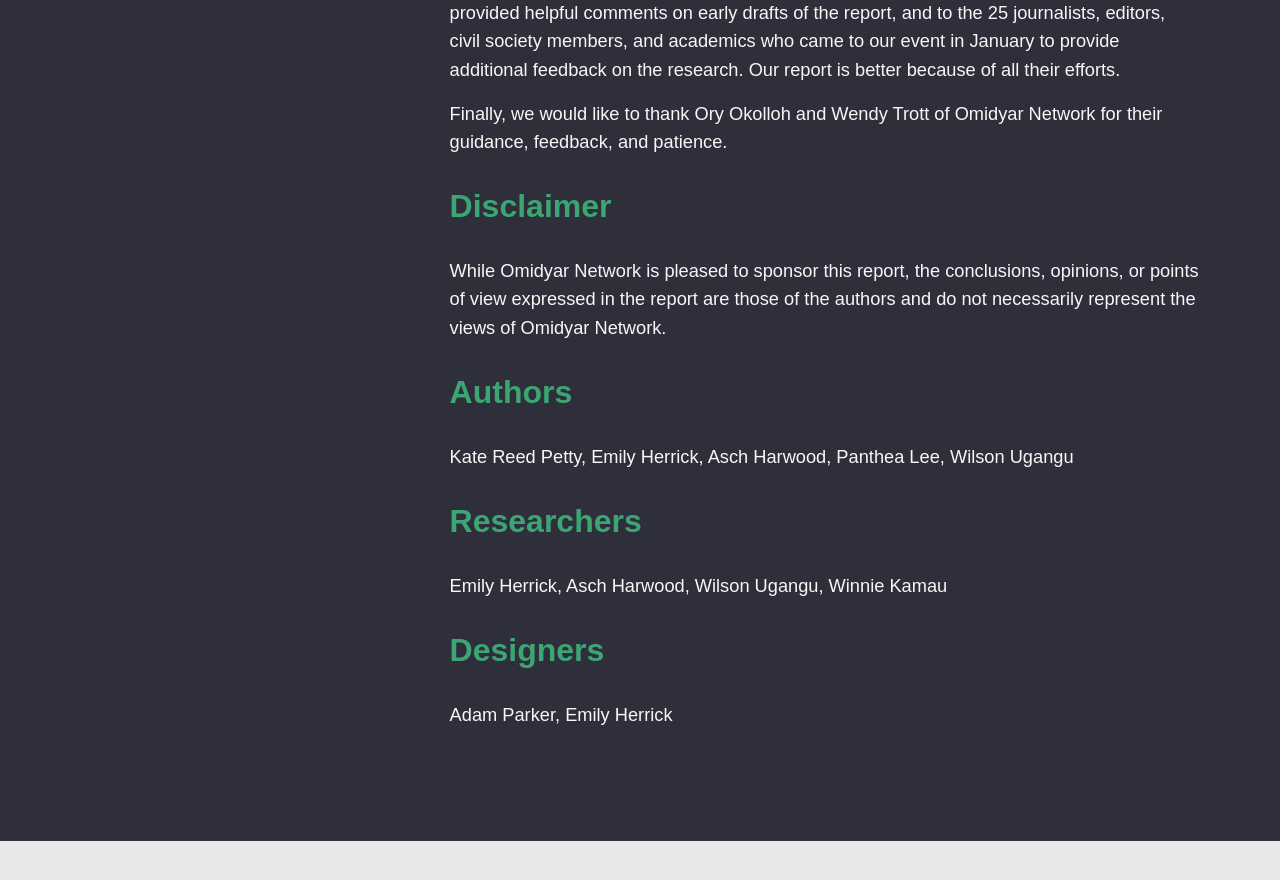
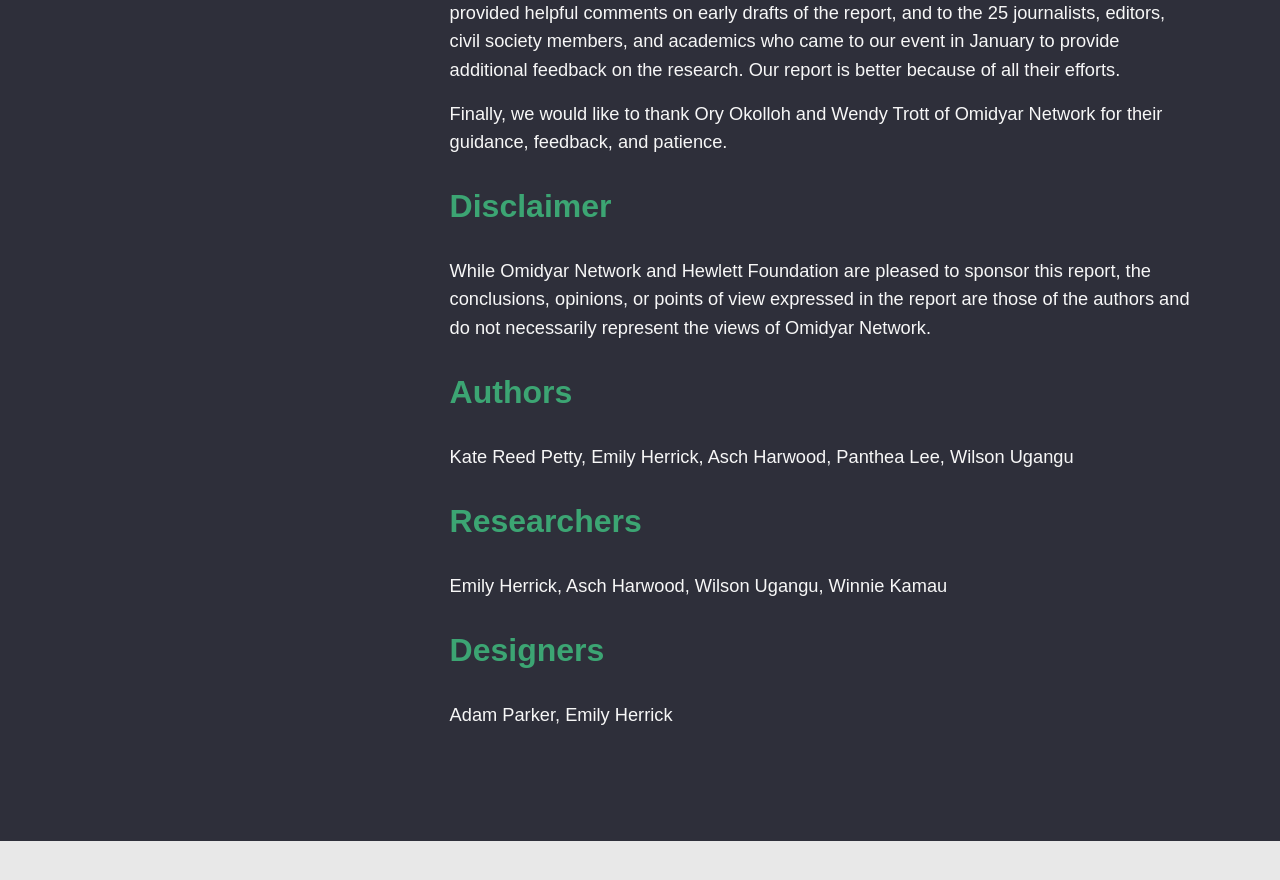
Before and after one commit to theReboot/onken, a Jekyll site: the page built from credits.md, in a window 1280 px wide and 900 px high, scrolled down 920 px. Shown: the top 880 px of the window. Built offline with Jekyll 4.4.1, drawn with Linux system fonts in a browser that asks for light colours; nearby versions of some CDN libraries.

Commit message:
Credits update

```diff
--- a/credits.md
+++ b/credits.md
@@ -20,7 +20,7 @@
 
 ### Disclaimer
 
-While Omidyar Network is pleased to sponsor this report, the conclusions, opinions, or points of view expressed in the report are those of the authors and do not necessarily represent the views of Omidyar Network.
+While Omidyar Network and Hewlett Foundation are pleased to sponsor this report, the conclusions, opinions, or points of view expressed in the report are those of the authors and do not necessarily represent the views of Omidyar Network.
 
 ### Authors
 Kate Reed Petty, Emily Herrick, Asch Harwood, Panthea Lee, Wilson Ugangu
```
